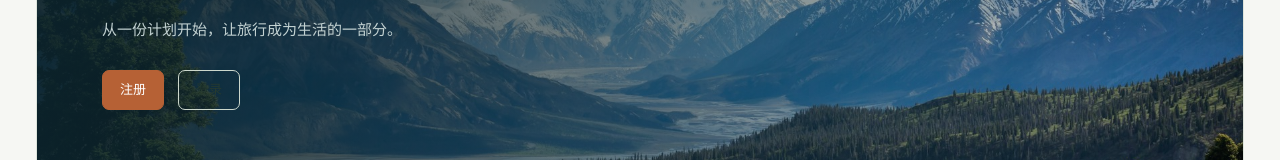
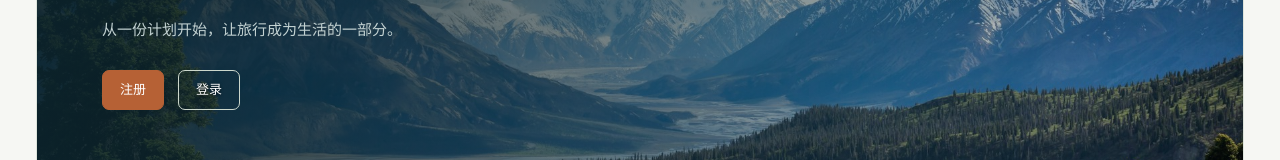
Before and after one commit to MIN-roamer-SoftwareEngineering-2026/RoamMin, a React (Vite) app in the folder frontend/: page / in a window 1280 px wide. Shown: the part 317-477 px from the top of the page. Built offline with nearby package versions, Linux system fonts and the light colour scheme; no server answers.

Commit message:
fix: improve login button contrast

```diff
--- a/frontend/src/pages/HomePage.tsx
+++ b/frontend/src/pages/HomePage.tsx
@@ -22,7 +22,11 @@ export function HomePage() {
           <Link className="button button-primary" to="/register">
             {t("register")}
           </Link>
-          <Link className="button button-secondary" to="/login">
+          <Link
+  className="button button-secondary"
+  to="/login"
+  style={{ color: "#ffffff", textShadow: "0 1px 3px rgba(0, 0, 0, 0.65)" }}
+>
             {t("login")}
           </Link>
         </div>
```
